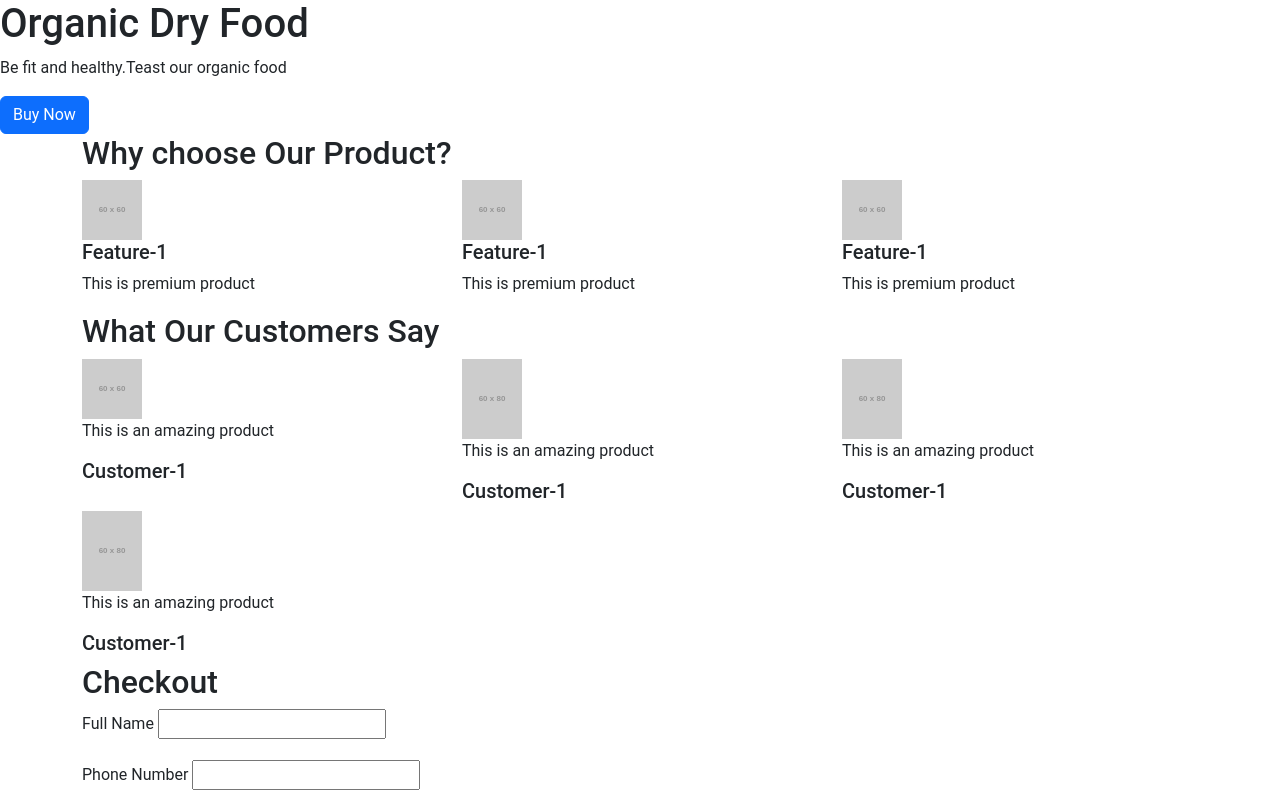
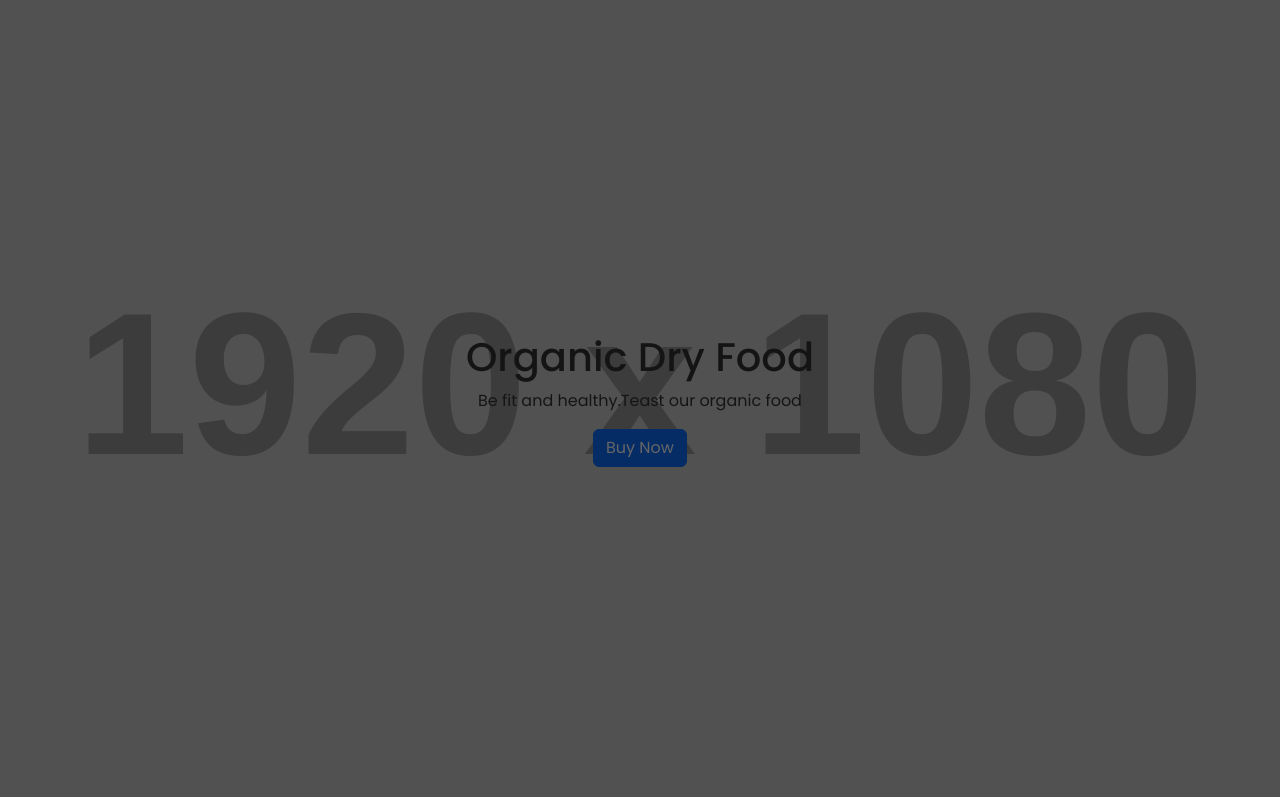
Before and after one commit to Bithi-84/Batch15-class-18, a plain HTML site: page index.html in a window 1280 px wide. Shown: the top 797 px of the page. Drawn offline with nearby package versions, Linux system fonts and the light colour scheme; placeholder pictures from the web are drawn by us.

Commit message:
new some massage

```diff
--- a/index.html
+++ b/index.html
@@ -11,9 +11,9 @@
     <link href="https://fonts.googleapis.com/css2?family=Poppins:ital,wght@0,100;0,200;0,300;0,400;0,500;0,600;0,700;0,800;0,900;1,100;1,200;1,300;1,400;1,500;1,600;1,700;1,800;1,900&display=swap" rel="stylesheet">
 </head>
 <body>
-    <header>
-        <div>
-            <h1 class="heading">Organic Dry Food</h1>
+    <header class="header-section">
+        <div class="">
+            <h1>Organic Dry Food</h1>
             <p>Be fit and healthy.Teast our organic food</p>
             <a href="" class="btn btn-primary">Buy Now</a>
         </div>
@@ -101,12 +101,12 @@
             <form action="" method="" enctype="multipart/form-data">
                 <div class="mb-3">
                     <label for="name" class="form-label"> Full   Name</label>
-                    <input type="text" class="form-cotrol" name="name" value="" id="name" required>
+                    <input type="text" class="form-control" name="name" value="" id="name" required>
                 </div>
 
                 <div class="mb-3">
                     <label for="phone" class="form-label">Phone Number</label>
-                    <input type="text" class="form-cotrol" name="phone" value="" id="phone" required>
+                    <input type="text" class="form-control" name="phone" value="" id="phone" required>
                 </div>
 
                 <div class="mb-3">
--- a/style.css
+++ b/style.css
@@ -1,3 +1,29 @@
 *{
-    font-family: "Roboto", sans-serif;
+    margin: 0;
+    padding: 0;
+    font-family: "Poppins", sans-serif;
+    color: #333;
+
 }
+
+.header-section{
+    background-image: url("https://placehold.co/1920x1080");
+    background-size: cover;
+    background-position: center;
+    height: 100vh;
+    position: relative;
+    display: flex;
+    align-items: center;
+    justify-content: center;
+    color: white;
+    text-align: center;
+}
+.header-section::before{
+    content: "";
+    position: absolute;
+    top: 0;
+    left: 0;
+    width: 100%;
+    height: 100%;
+    background-color: rgba(0,0,0,0.6);
+}
```
